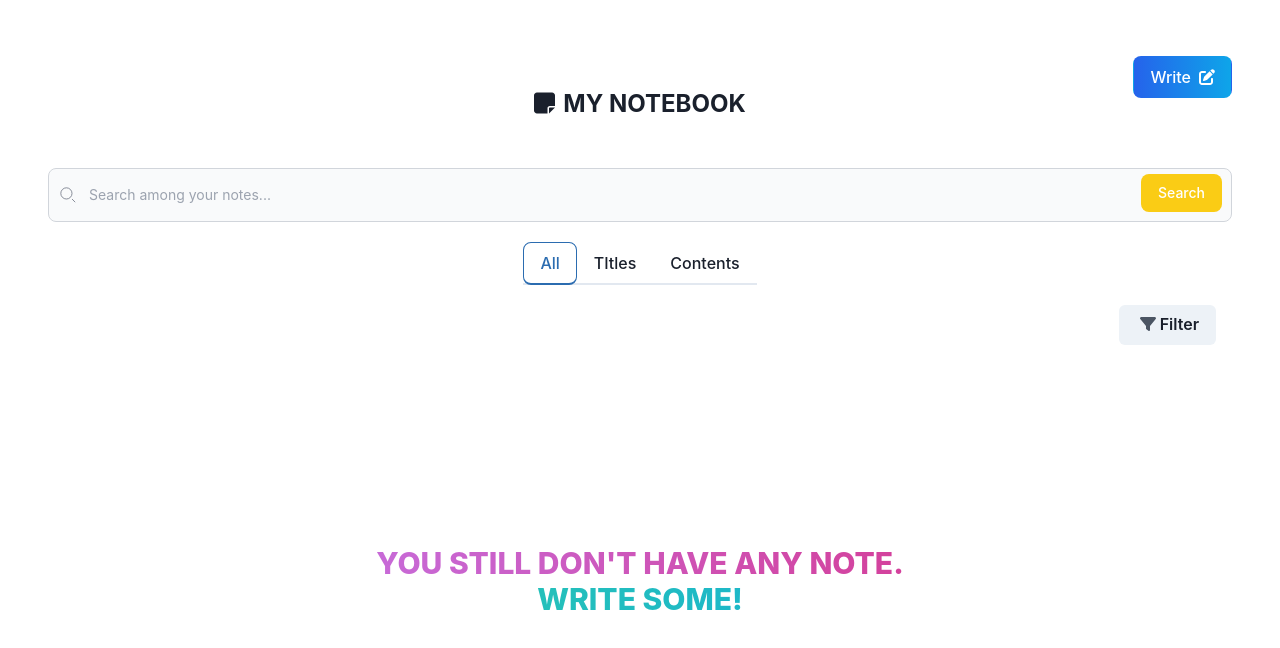
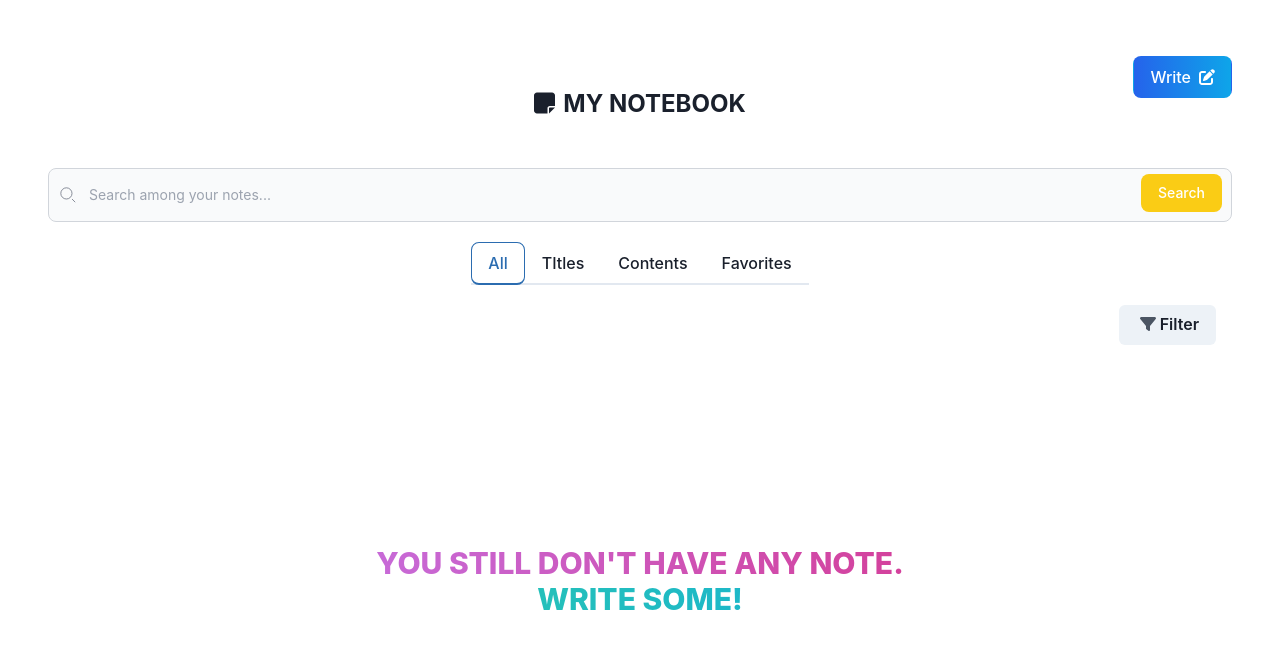
Before and after one commit to allanJosueChavez/react-notes-app, a React (Vite) app: page /app/notecards in a window 1280 px wide. Shown: the top 648 px of the page. Built offline with nearby package versions, Linux system fonts and the light colour scheme.

Commit message:
feat: Added tab for favorites. Tabs aren't working alongside lazyscroll

```diff
--- a/src/components/NoteList.jsx
+++ b/src/components/NoteList.jsx
@@ -262,6 +262,17 @@ setNotUpdateNotes(false)
     setFilteredNotes(filtered);
   };
 
+  const searchInFavorites = () =>{
+    const filtered = notes.filter((note) => {
+      if (note.isFavorite) {
+        console.log("Oh yeah, one match");
+        return note;
+      }
+    });
+
+    setFilteredNotes(filtered);con
+  }
+
   const searchInTitles = () => {
     const filtered = notes.filter((note) => {
       if (note.title.toLowerCase().includes(searchInput.toLowerCase())) {
@@ -444,6 +455,7 @@ setNotUpdateNotes(false)
               <Tab onClick={() => allTheNotes()}>All</Tab>
               <Tab onClick={() => searchInTitles()}>TItles</Tab>
               <Tab onClick={() => searchInContents()}>Contents</Tab>
+              <Tab onClick={() => searchInFavorites()}>Favorites</Tab>
               {/* <Tab onClick={()=> featureInDevelopment()}>Notebook</Tab> */}
             </TabList>
 
```
